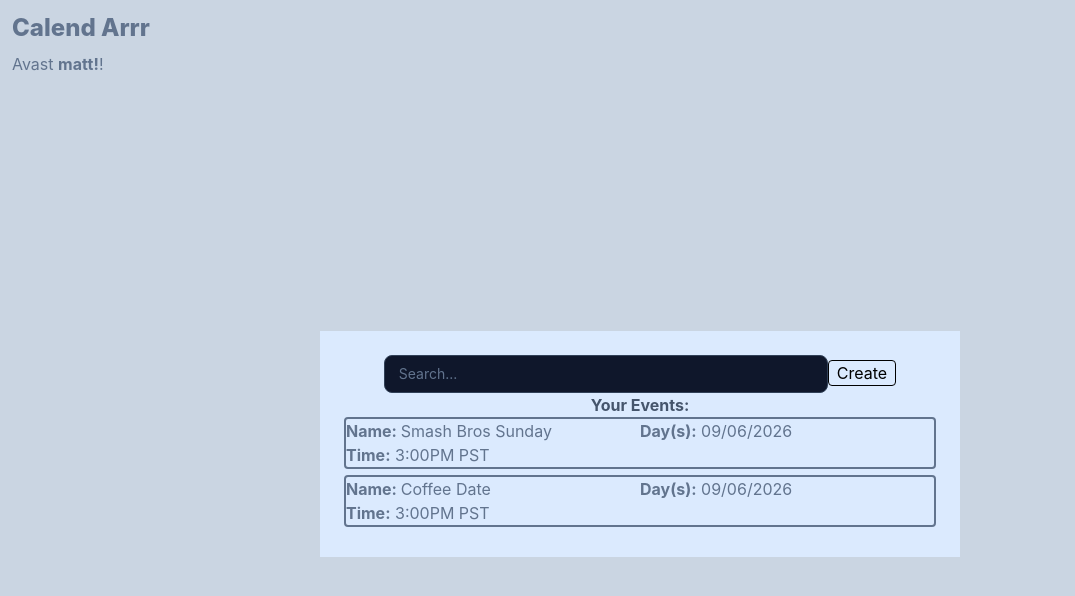
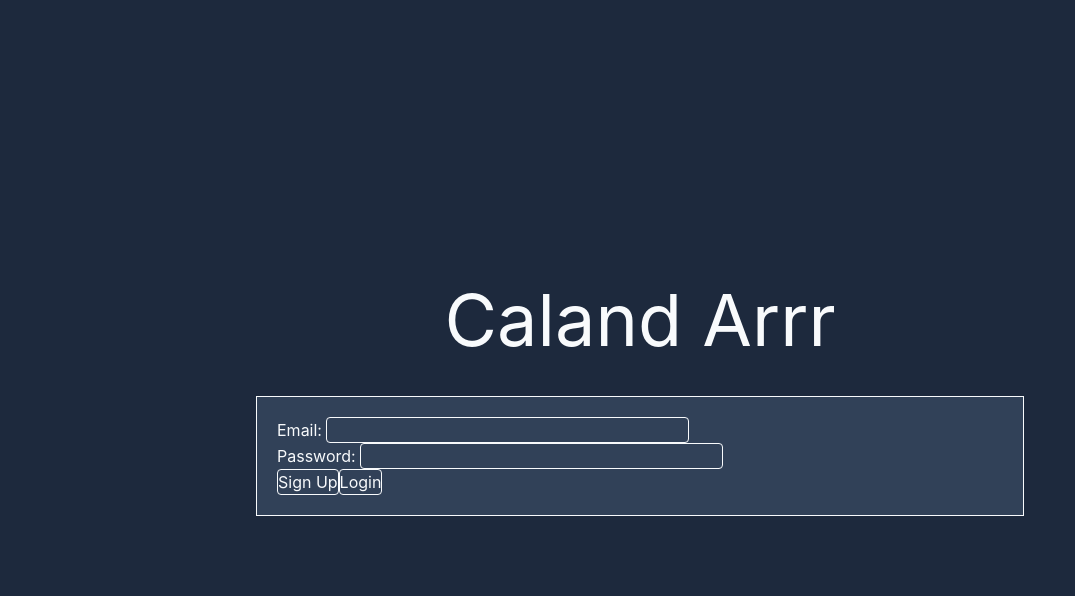
Before and after one commit to Thrivent-ETS-Cohort-2026/mpullom-calendar, a React (Vite) app: page / in a window 1280 px wide. Shown: the top 596 px of the page, without its empty margins (0-1075 px from the left). Built offline with nearby package versions, Linux system fonts and the light colour scheme; data requests are answered from the project's data file.

Commit message:
Adjusted Landing title.

```diff
--- a/src/App.tsx
+++ b/src/App.tsx
@@ -28,7 +28,7 @@ const dashboardProps: DashboardProps = {
 useEffect(() => { handlePageSwitch }, [loginStatus])
 
 function handlePageSwitch() {
-  if (loginStatus) {
+  if (!loginStatus) {
     return <Landing {...landingProps} />
   } else {
     return <Dashboard {...dashboardProps}/>
--- a/src/components/Landing.tsx
+++ b/src/components/Landing.tsx
@@ -87,7 +87,7 @@ export default function Landing({callbackToggle, callbackUser}: LandingProps) {
         <div className="h-screen flex flex-col justify-center items-center bg-slate-800 text-slate-50">
 
             <h1 className="w-3xl text-center text-7xl mb-10">
-                NotePad--
+                Caland Arrr
             </h1>
 
             <div className="w-3xl border p-5 bg-slate-700">
--- a/src/data/db.json
+++ b/src/data/db.json
@@ -3,11 +3,13 @@
     {
       "email": "matt@mail.com",
       "password": "1234",
+      "eventList": [2, 3],
       "id": 1
     },
     {
-      "email": "ma!@mail.com",
+      "email": "kai@mail.com",
       "password": "1234123",
+      "eventList": [],
       "id": 2
     }
   ],
```
